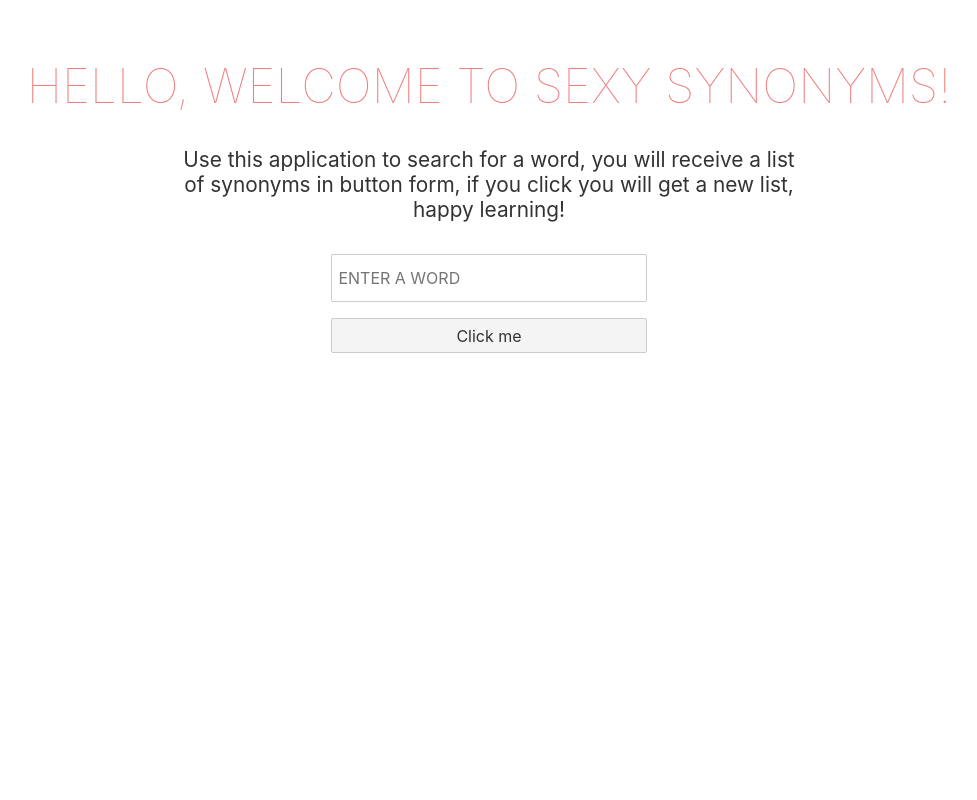
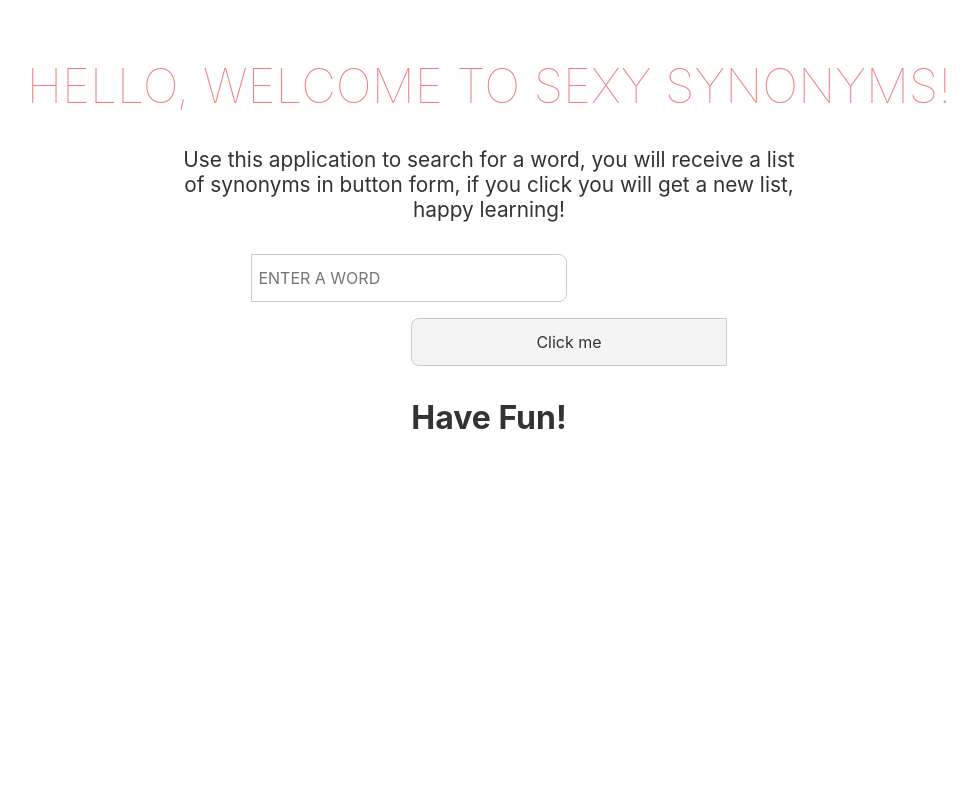
Before and after one commit to Garrett-Iannuzzi/final-countdown, a Svelte app: page / in a window 1280 px wide. Shown: the top 800 px of the page, without its empty margins (167-1144 px from the left). Built offline with nearby package versions, Linux system fonts and the light colour scheme.

Commit message:
Style WordContainer and add buttons to page via dispatch

```diff
--- a/src/App/App.svelte
+++ b/src/App/App.svelte
@@ -25,13 +25,11 @@
 	<p>Use this application to search for a word, you will receive a list of synonyms in button form,
 		if you click you will get a new list, happy learning!</p>
 	<Form on:submitword={findSynonyms} />
-
-	{#if !searchResults.length}
-		<p>Search for a word</p>
+	{#if searchResults.length}
+		<WordContainer word={word} searchResults={searchResults}/>
 	{:else}
-		<WordContainer firstSearchedWord={word} searchResults={searchResults}/>
+		<p class='p-h2'>Have Fun!</p>
 	{/if}
-
 </main>
 
 <style>
@@ -57,6 +55,13 @@
 		width: 50%;
 	}
 
+	.p-h2 {
+		font-size: 2em;
+		font-weight: bold;
+		margin: 0 auto;
+		width: 50%;
+	}
+
 	@media (min-width: 640px) {
 		main {
 			max-width: none;
--- a/src/Form/Form.svelte
+++ b/src/Form/Form.svelte
@@ -24,7 +24,6 @@
 
   form {
     display: flex;
-    height: 100vh;
     flex-direction: column;
     align-items: center;
     margin-top: 2em;
@@ -32,15 +31,28 @@
   }
 
   input {
+    border-radius: .0 .5em .5em 0;
     text-transform: uppercase;
+    margin-right: 10em;
     height: 3em;
     width: 25%;
   }
 
   button {
+    border-radius: .5em 0 0 .5em;
     cursor: pointer;
+    height: 3em;
     margin-top: .5em;
+    margin-left: 10em;
+    margin-bottom: 2em;
     width:25%;
   }
 
+  button:hover {
+    border-color: black;
+    color: black;
+    background-color: lightcoral;
+  }
+
+
 </style>
--- a/src/WordContainer/WordContainer.svelte
+++ b/src/WordContainer/WordContainer.svelte
@@ -1,24 +1,48 @@
 <script>
-  export let firstSearchedWord;
+  export let word;
   export let searchResults;
+
 </script>
 
 
 <section >
-    <h2>{ firstSearchedWord || 'Have Fun!' }</h2>
+  <h2>{ word }</h2>
     {#each searchResults as searchResults}
       <button type='button'>{searchResults}</button>
     {/each}
 </section>
 
-
 <style>
 
   section {
     display: flex;
-    flex-direction: column;
-    align-items: center;
-    margin-top: 2em;
+    justify-content: center;
+    flex-direction: row;
+    flex-wrap: wrap;
+    width: 100%;
+  }
+
+  h2 {
+    font-size: 2.5em;
+    font-weight: bold;
+    border-bottom: solid 2px lightcoral;
+    padding-bottom: .5em;
+    text-transform: uppercase;
+    width: 98%;
+  }
+
+  button {
+    cursor: pointer;
+    color: lightcoral;
+    height: 3.5em;
+    margin: 1em;
+    width: 28%
+  }
+
+  button:hover {
+    border-color: black;
+    color: black;
+    background-color: lightcoral;
   }
 
 </style>
```
